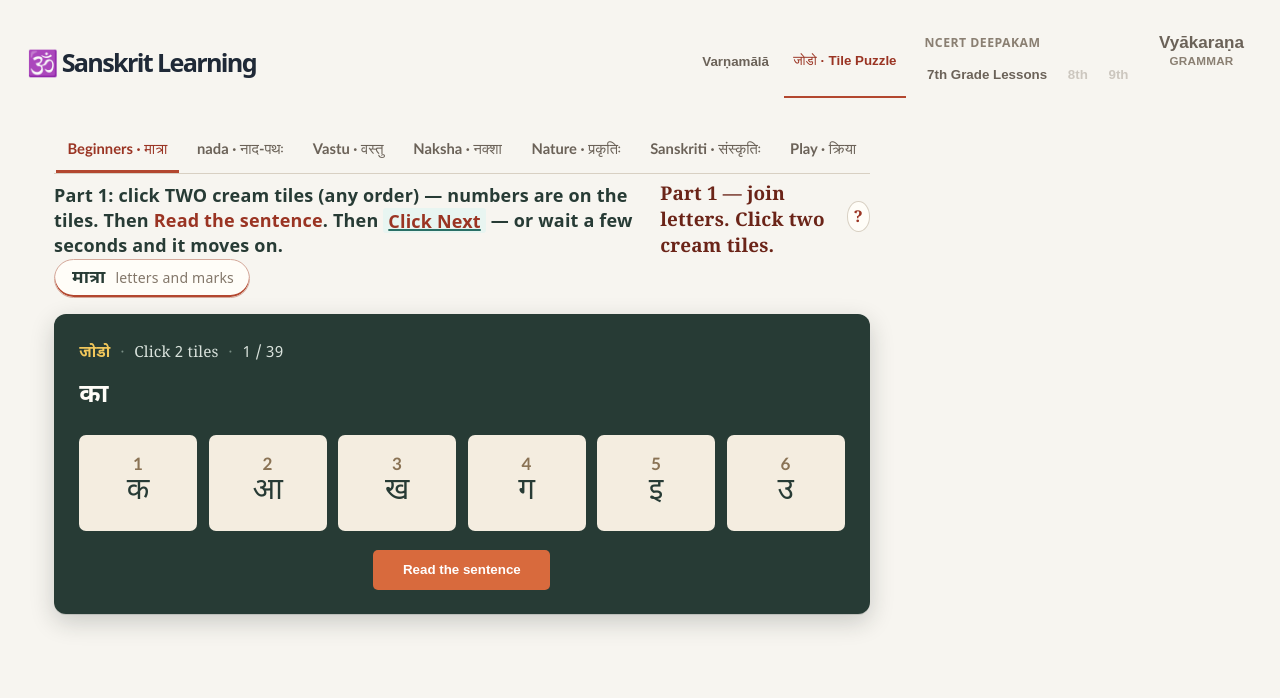
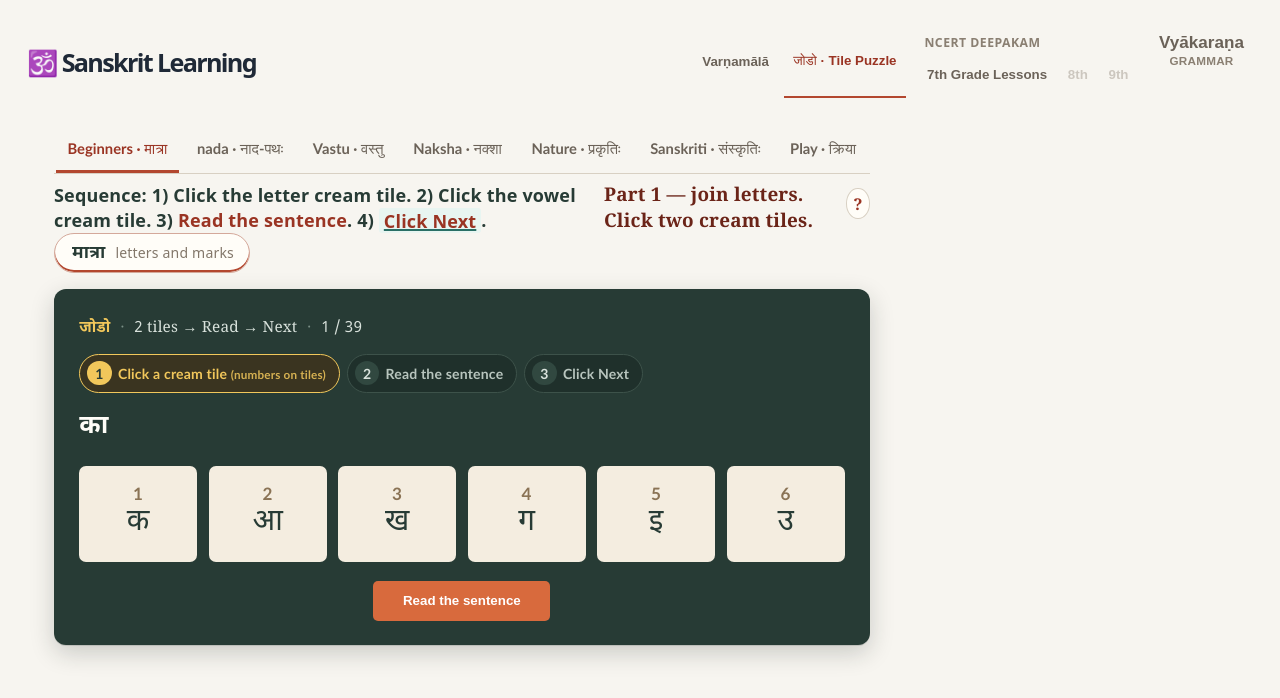
Before and after one commit to ashome16/sanskrit-teaching-web-app-from-beginner-to-advanced-, a React (Vite) app: page / in a window 1280 px wide. Both pictures are taken after a click on the button "जोडो · Tile Puzzle". Shown: the top 698 px of the page. Built offline with nearby package versions, Linux system fonts and the light colour scheme.

Commit message:
Teach tile puzzles as a numbered sequence with step chips.
Replace verbose cream-tile tips with Sequence copy, add under-meta .puzzle-steps highlighting the active step, and shorten meta hints to 1/2 tiles → Read → Next.

```diff
--- a/src/components/Board.tsx
+++ b/src/components/Board.tsx
@@ -334,6 +334,11 @@ const Board: React.FC = () => {
     // goNext closes over puzzleIndex/activeShelf; listing those deps avoids stale advance / double-fire.
   }, [checked, isCorrect, puzzleIndex, activeShelf, activePuzzles.length, isLearnPhase]);
 
+  const tilesNeeded = isJodoSkin ? 2 : 1;
+  const activeStep = (checked && isCorrect)
+    ? 3
+    : (chosen.length >= tilesNeeded ? 2 : 1);
+
   return <main className="board-shell">
     <nav className="wing-nav" aria-label="Learning shelves">
       {shelfButtons.map((item) => (
@@ -344,17 +349,9 @@ const Board: React.FC = () => {
     <div className="board-tip-row">
       <p className="board-tip">{isLearnPhase
         ? <>Hear the word, read the meaning, then <strong className="tip-next">Click Next</strong>.</>
-        : isMatchMeaningPhase
-          ? <>Click the first cream tile — numbers are on the tiles. Then <strong>Read the sentence</strong>. Then <strong className="tip-next">Click Next</strong>.</>
-          : isPrashnaPart
-            ? <>Click the first cream tile — numbers are on the tiles. Part 2: who/what/where…. Then <strong>Read the sentence</strong>. Then <strong className="tip-next">Click Next</strong>.</>
-            : (activeBoardShelf?.skin === 'जोडो' && activeShelf === 'prarambhah' && !targetIsWholeTile
-              ? <>Part 1: click TWO cream tiles (any order) — numbers are on the tiles. Then <strong>Read the sentence</strong>. Then <strong className="tip-next">Click Next</strong> — or wait a few seconds and it moves on.</>
-              : hasBlank
-                ? <>Click the first cream tile — numbers are on the tiles. Then <strong>Read the sentence</strong>. Then <strong className="tip-next">Click Next</strong>.</>
-                : isJodoSkin
-                  ? <>Click TWO cream tiles (any order) — numbers are on the tiles. Then <strong>Read the sentence</strong>. Then <strong className="tip-next">Click Next</strong>.</>
-                  : <>Click the first cream tile — numbers are on the tiles. Then <strong>Read the sentence</strong>. Then <strong className="tip-next">Click Next</strong>.</>)}</p>
+        : emphasizeTipText(isJodoSkin
+          ? 'Sequence: 1) Click the letter cream tile. 2) Click the vowel cream tile. 3) Read the sentence. 4) Click Next.'
+          : 'Sequence: 1) Click one cream tile (numbers are on the tiles). 2) Read the sentence. 3) Click Next. Then do the same on the next puzzle.')}</p>
       {phaseBanner ? <p className="board-phase">{phaseBanner}</p> : null}
       <button className="welcome-open" type="button" aria-label="Open Welcome" onClick={() => setWelcomeOpen(true)}>?</button>
     </div>
@@ -376,14 +373,29 @@ const Board: React.FC = () => {
           <span className="meta-sep" aria-hidden="true">·</span>
           <span className="meta-hint">{isLearnPhase
             ? 'Learn the word'
-            : isMatchMeaningPhase
-              ? 'Click first tile'
-              : (targetIsWholeTile || !isJodoSkin
-                ? 'Click first tile'
-                : (activeBoardShelf?.skin === 'जोडो' ? 'Click 2 tiles' : 'Click first tile'))}</span>
+            : isJodoSkin
+              ? '2 tiles → Read → Next'
+              : '1 tile → Read → Next'}</span>
           <span className="meta-sep" aria-hidden="true">·</span>
           <span className="meta-progress">{puzzleIndex + 1} / {activePuzzles.length}</span>
         </div>
+
+        {!isLearnPhase && (
+          <ol className="puzzle-steps" aria-label="Puzzle steps">
+            <li className={activeStep === 1 ? 'active' : undefined}>
+              <span className="step-num" aria-hidden="true">1</span>
+              <span className="step-label">Click a cream tile <small>(numbers on tiles)</small></span>
+            </li>
+            <li className={activeStep === 2 ? 'active' : undefined}>
+              <span className="step-num" aria-hidden="true">2</span>
+              <span className="step-label">Read the sentence</span>
+            </li>
+            <li className={activeStep === 3 ? 'active' : undefined}>
+              <span className="step-num" aria-hidden="true">3</span>
+              <span className="step-label">Click Next</span>
+            </li>
+          </ol>
+        )}
 
         {isLearnPhase ? (
           <div className="learn-card">
--- a/src/styles/board.css
+++ b/src/styles/board.css
@@ -33,6 +33,58 @@
 .puzzle-meta .meta-skin { color: #f1c75b; font-weight: 700; }
 .puzzle-meta .meta-hint, .puzzle-meta .meta-progress { color: #d9e2dc; }
 .puzzle-meta .meta-sep { color: #7a8f86; font-weight: 400; user-select: none; }
+
+/* Numbered step chips on non-learn puzzles */
+.puzzle-steps {
+  display: flex;
+  flex-wrap: wrap;
+  gap: .4rem;
+  list-style: none;
+  margin: 0 0 .95rem;
+  padding: 0;
+}
+.puzzle-steps li {
+  align-items: center;
+  background: #1f302b;
+  border: 1px solid #3d524a;
+  border-radius: 999px;
+  color: #b8c5be;
+  display: inline-flex;
+  font: 600 .78rem 'Trebuchet MS', sans-serif;
+  gap: .35rem;
+  padding: .35rem .7rem .35rem .4rem;
+}
+.puzzle-steps li.active {
+  background: #3a3420;
+  border-color: #f1c75b;
+  color: #f1c75b;
+  font-weight: 800;
+}
+.puzzle-steps .step-num {
+  align-items: center;
+  background: #314840;
+  border-radius: 50%;
+  color: #d9e2dc;
+  display: inline-flex;
+  flex-shrink: 0;
+  font-weight: 800;
+  height: 1.35rem;
+  justify-content: center;
+  width: 1.35rem;
+}
+.puzzle-steps li.active .step-num {
+  background: #f1c75b;
+  color: #273b35;
+}
+.puzzle-steps .step-label small {
+  color: inherit;
+  font-weight: 600;
+  opacity: .85;
+}
+@media (max-width: 600px) {
+  .puzzle-steps { gap: .3rem; margin-bottom: .8rem; }
+  .puzzle-steps li { font-size: .72rem; padding: .3rem .55rem .3rem .35rem; }
+}
 .puzzle-prompt { color: #fffdf8; font-family: 'Noto Sans Devanagari', Georgia, serif; font-size: 1.45rem; font-weight: 600; letter-spacing: .01em; line-height: 1.35; margin: 0 0 1.15rem; }
 .tile-row { display: grid; gap: .65rem; grid-template-columns: repeat(6, minmax(0, 1fr)); }
 .puzzle-tile {
```
